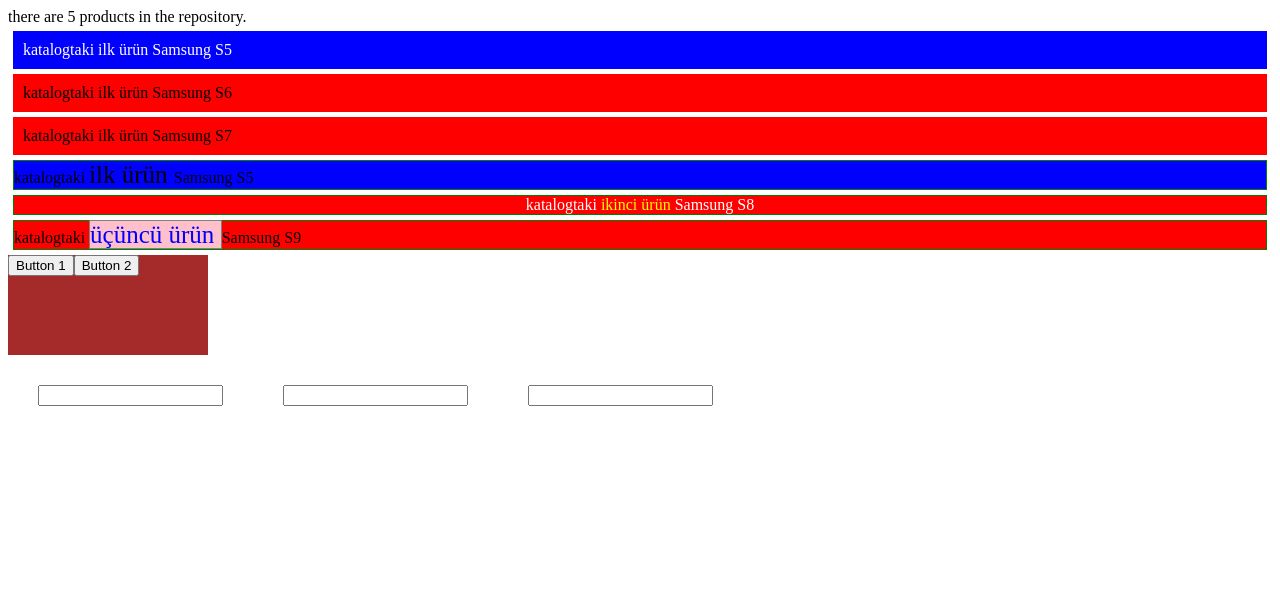
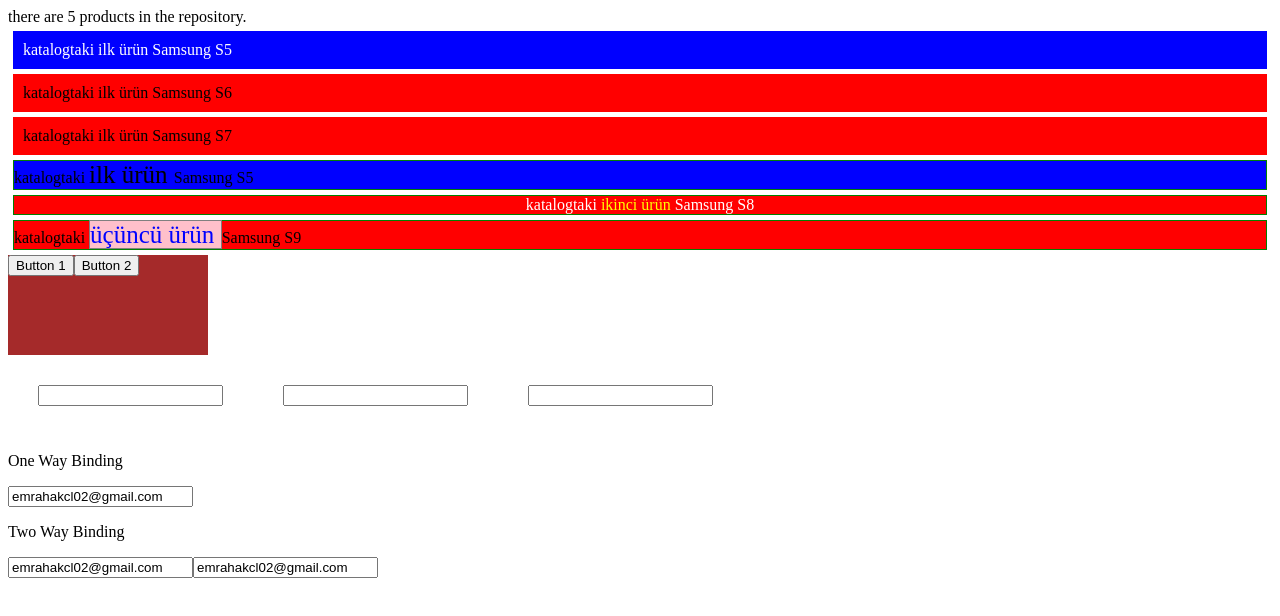
Before and after one commit to EmrahAKCAL/Angular-Tutorial-And-Applications, an Angular app in the folder Example/: page / in a window 1280 px wide. Shown: the top 616 px of the page. Built offline with nearby package versions, Linux system fonts and the light colour scheme.

Commit message:
8-çift yönlü binding işlemi

```diff
--- a/Example/src/app/app.module.ts
+++ b/Example/src/app/app.module.ts
@@ -1,6 +1,7 @@
 import { BrowserModule } from '@angular/platform-browser';
 import { NgModule } from '@angular/core';
 import { ProductComponent } from './product.component';
+import { FormsModule } from '@angular/forms';
 
 
 @NgModule({
@@ -8,7 +9,8 @@ import { ProductComponent } from './product.component';
     ProductComponent
   ],
   imports: [ //angulardan gelen modüller
-    BrowserModule
+    BrowserModule,
+    FormsModule //ngmodel tanımlamak için
   ],
   providers: [],
   bootstrap: [ProductComponent] //modülün çalıştıracağı ilk component
--- a/Example/src/app/product.component.html
+++ b/Example/src/app/product.component.html
@@ -30,3 +30,9 @@
 <input style="margin: 30px;" (keyup)="onKeyUp($event)"/>
 <input style="margin: 30px;" (keyup.enter)="onKeyUpEnter()"/>
 <input style="margin: 30px;" #email (keyup.enter)="onKeyUpEmail(email.value)"/>
+ <!--Two way binding-->
+<p>One Way Binding</p>
+<input [value]='Email' (keyup.enter)="oneWay()">
+<p>Two Way Binding</p>
+<input [value]='Email' (keyup.enter)="Email=$event.target.value; oneWay()">
+<input [(ngModel)]="Email" (keyup.enter)="TwoWay()">
--- a/Example/src/app/product.component.ts
+++ b/Example/src/app/product.component.ts
@@ -59,4 +59,11 @@ export class ProductComponent{
         console.log(email);
 
     }
+    Email='emrahakcl02@gmail.com';
+    oneWay(){
+        console.log(this.Email);
+    }
+    TwoWay(){
+        alert(this.Email);
+    }
 }
```
